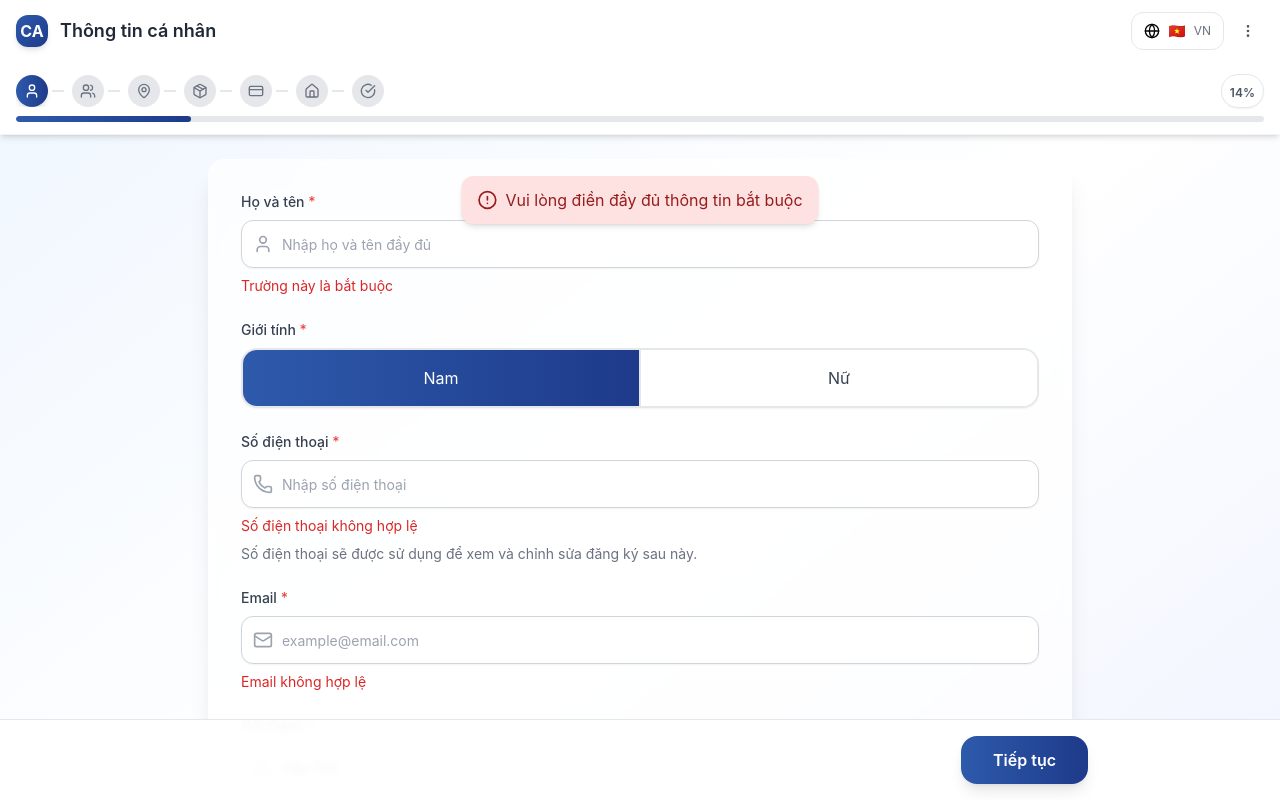
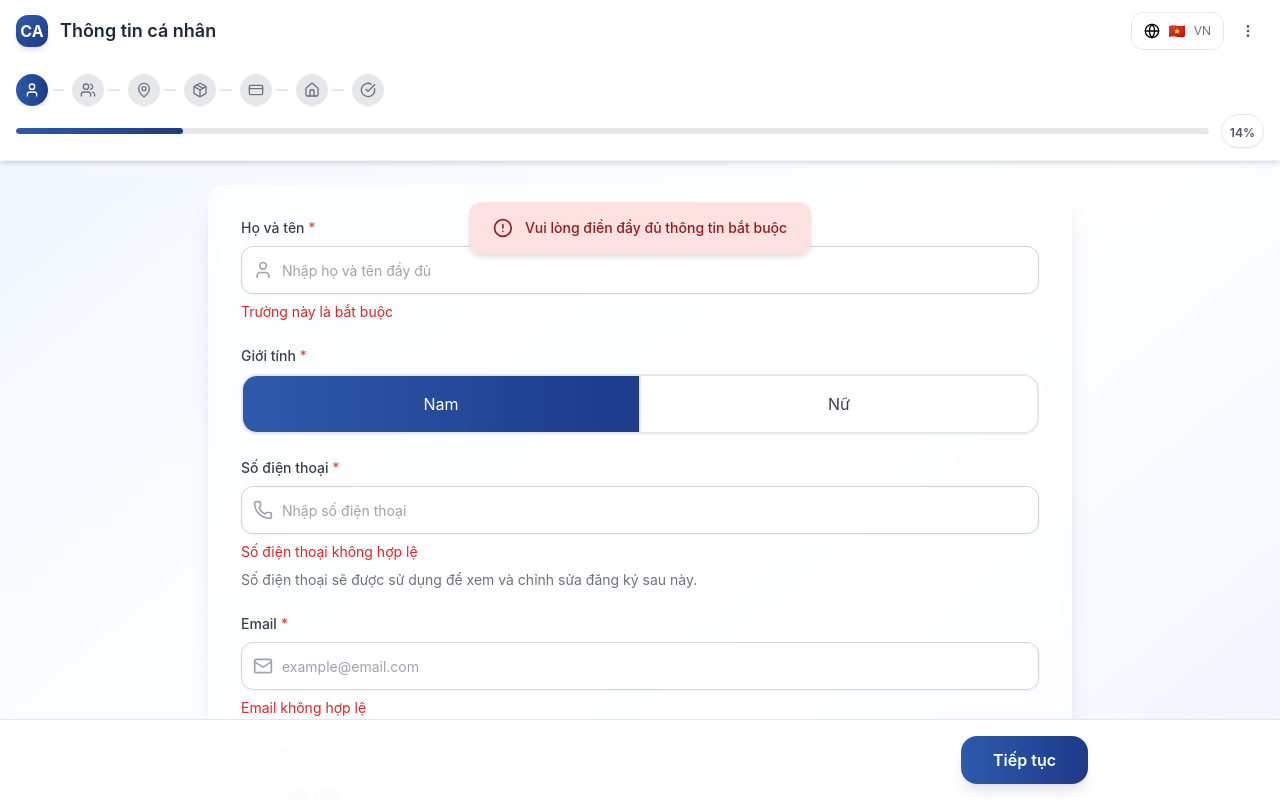
Before and after one commit to tranmanhhungdn1201/church_event_mobile_registration, a React (Vite) app: page / in a window 1280 px wide. Both pictures are taken after a click on the button "Tiếp tục". Shown: the top 800 px of the page. Built offline with nearby package versions, Linux system fonts and the light colour scheme.

Commit message:
update UI header

```diff
--- a/src/components/RegistrationForm.tsx
+++ b/src/components/RegistrationForm.tsx
@@ -271,9 +271,9 @@ export const RegistrationForm = () => {
       {isComplete ? <SuccessStep formData={methods.getValues()} /> : <FormLayout title={steps[currentStep - 1]?.title} currentStep={currentStep} totalSteps={steps.length} progress={progress} onNext={handleNext} onBack={handleBack} onSaveDraft={saveFormData} isLastStep={currentStep === steps.length}>
           {CurrentStepComponent && <CurrentStepComponent formData={methods.getValues()} />}
           {/* Notification */}
-          {notification && <div className={`fixed top-4 left-1/2 transform -translate-x-1/2 z-50 px-4 py-3 rounded-lg shadow-md flex items-center ${notification.type === 'success' ? 'bg-green-100 text-green-800' : 'bg-red-100 text-red-800'}`}>
-              {notification.type === 'success' ? <CheckCircleIcon className="w-5 h-5 mr-2" /> : <AlertCircleIcon className="w-5 h-5 mr-2" />}
-              <span>{notification.message}</span>
+          {notification && <div className={`fixed top-4 left-1/2 transform -translate-x-1/2 z-50 px-6 py-4 rounded-lg shadow-md flex items-center min-w-80 max-w-md ${notification.type === 'success' ? 'bg-green-100 text-green-800' : 'bg-red-100 text-red-800'}`}>
+              {notification.type === 'success' ? <CheckCircleIcon className="w-5 h-5 mr-3" /> : <AlertCircleIcon className="w-5 h-5 mr-3" />}
+              <span className="text-sm font-medium">{notification.message}</span>
             </div>}
         </FormLayout>}
       <SaveDraftModal isOpen={isSaveDraftModalOpen} onClose={() => setIsSaveDraftModalOpen(false)} />
--- a/src/components/StepIndicator.tsx
+++ b/src/components/StepIndicator.tsx
@@ -22,8 +22,7 @@ export const StepIndicator: React.FC<StepIndicatorProps> = ({
   progress
 }) => {
   return <div className="container mx-auto px-4 py-3">
-      <div className="flex items-center justify-between mb-2">
-        <div className="flex items-center space-x-1 overflow-x-auto flex-1">
+      <div className="flex items-center space-x-1 overflow-x-auto mb-2">
         {Array.from({ length: totalSteps }).map((_, index) => {
           const IconComponent = stepIcons[index] || UserIcon;
           const isActive = index + 1 <= currentStep;
@@ -51,17 +50,18 @@ export const StepIndicator: React.FC<StepIndicatorProps> = ({
           );
         })}
       </div>
-        <div className="bg-white px-2 py-1 rounded-full shadow-sm border border-gray-200 flex-shrink-0 ml-2">
+      <div className="flex items-center space-x-3">
+        <div className="flex-1 bg-gray-200 rounded-full h-1.5 overflow-hidden">
+          <div
+            className="bg-gradient-to-r from-[#2E5AAC] to-[#1e3a8a] h-1.5 rounded-full transition-all duration-500 ease-out shadow-sm"
+            style={{ width: `${progress}%` }}
+          />
+        </div>
+        <div className="bg-white px-2 py-1 rounded-full shadow-sm border border-gray-200 flex-shrink-0">
           <span className="text-xs font-semibold text-gray-600">
             {progress}%
           </span>
         </div>
       </div>
-      <div className="w-full bg-gray-200 rounded-full h-1.5 overflow-hidden">
-        <div
-          className="bg-gradient-to-r from-[#2E5AAC] to-[#1e3a8a] h-1.5 rounded-full transition-all duration-500 ease-out shadow-sm"
-          style={{ width: `${progress}%` }}
-        />
-      </div>
     </div>;
 };
```
Lines whose indentation alone changed are shown as unchanged.
